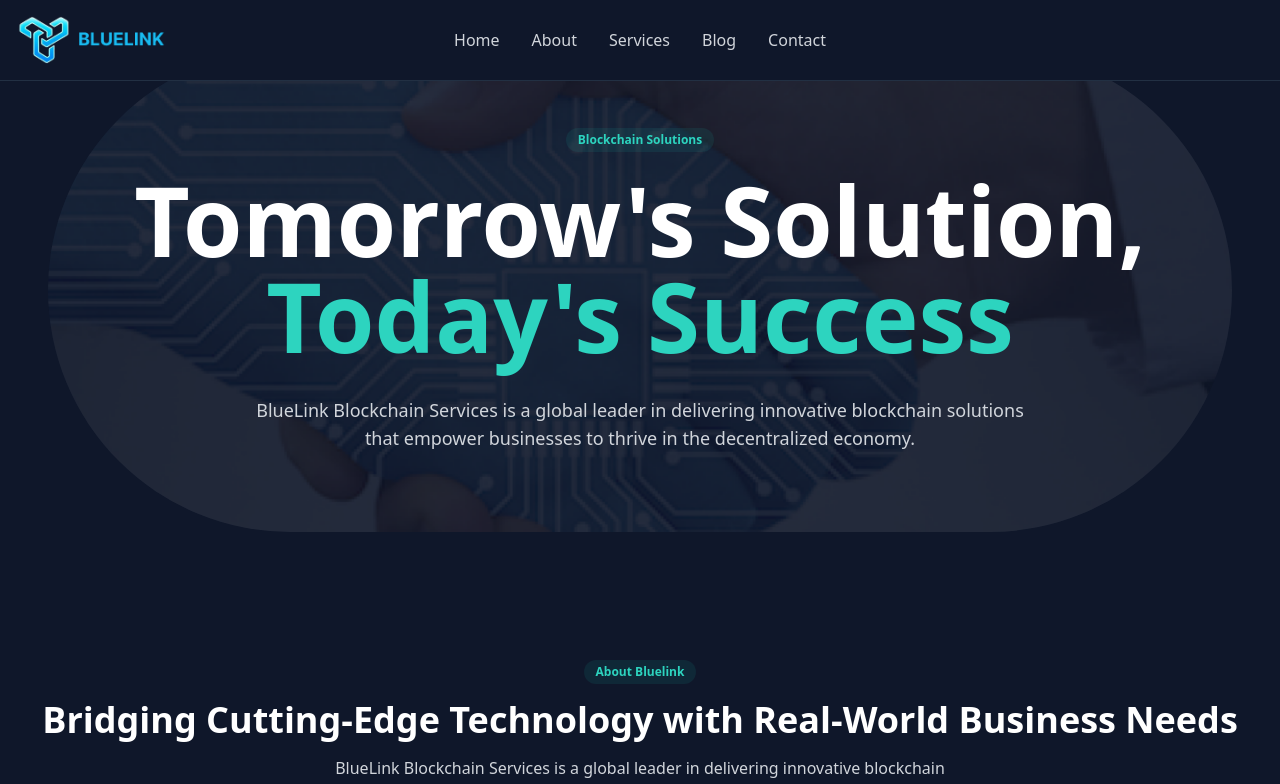
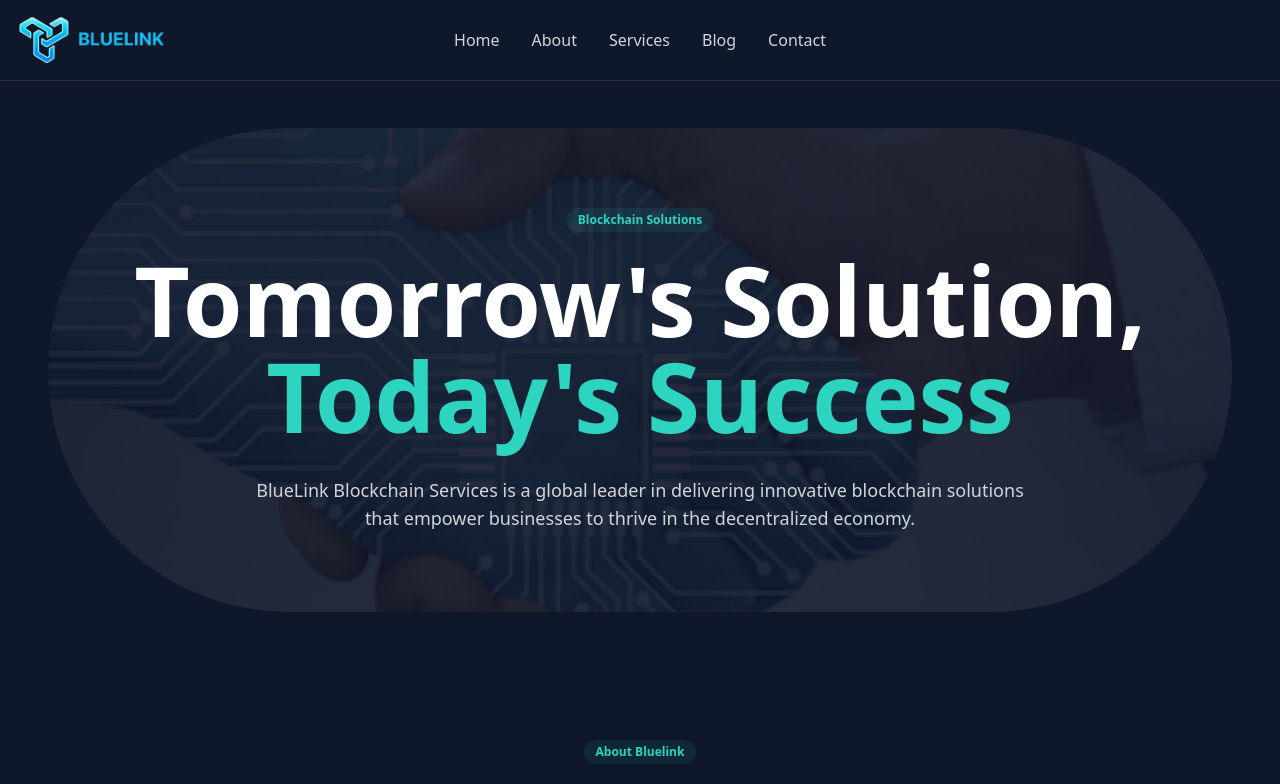
Before and after one commit to Zhong-SHE/BlueLink_main, a React (Vite) app: page / in a window 1280 px wide. Shown: the top 784 px of the page. Built offline with nearby package versions, Linux system fonts and the light colour scheme.

Commit message:
feat: Update animation.

```diff
--- a/src/pages/Index.tsx
+++ b/src/pages/Index.tsx
@@ -26,7 +26,7 @@ const Index = () => {
       <div className="w-full max-w-[var(--width-screen)] z-50 fixed top-0 backdrop-blur-xl">
         <Header />
       </div>
-      <main>
+      <main className="mt-12 md:mt-16 lg:mt-20">
         <div
           data-aos="fade-down"
           data-aos-duration="3000"
```
